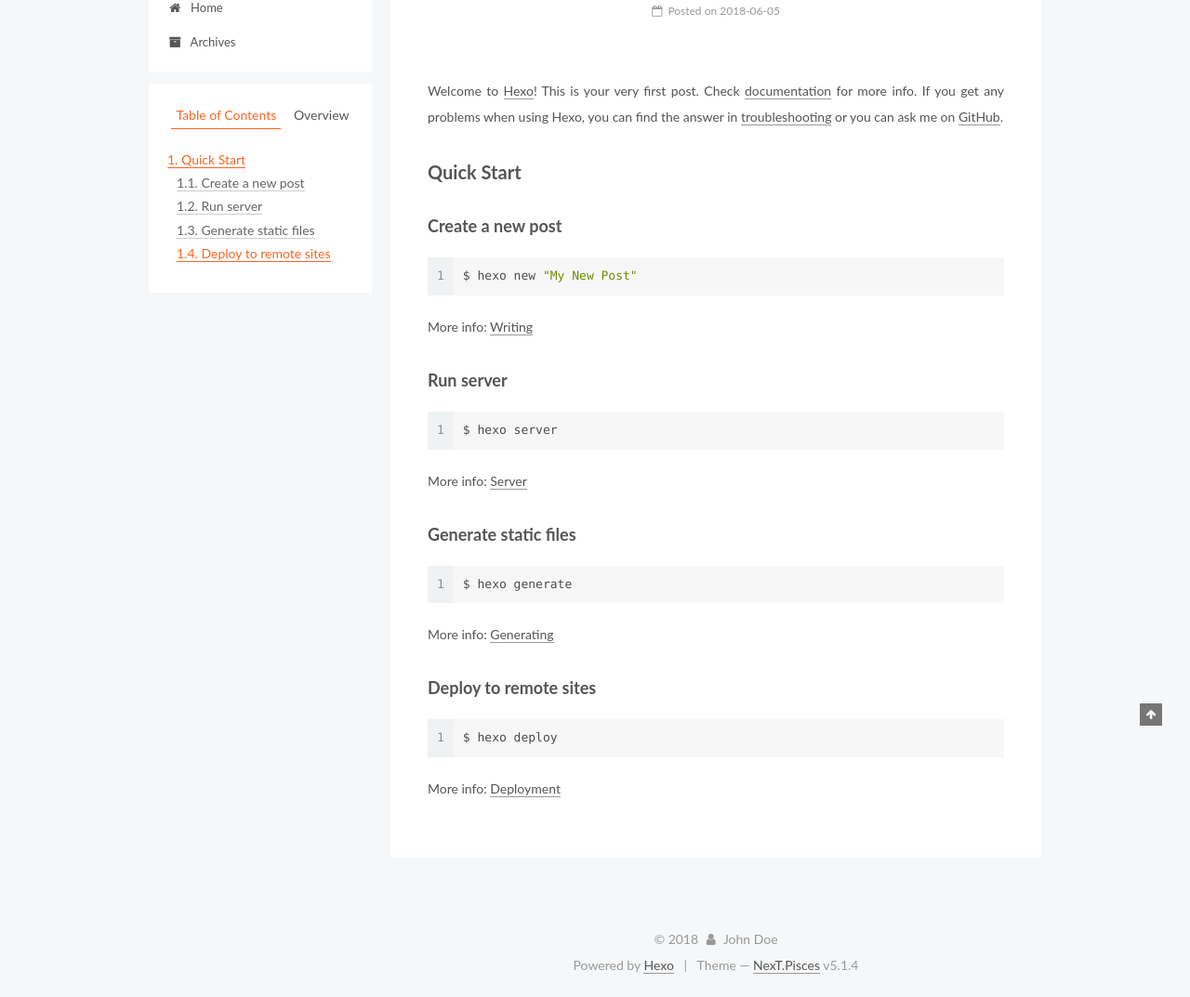
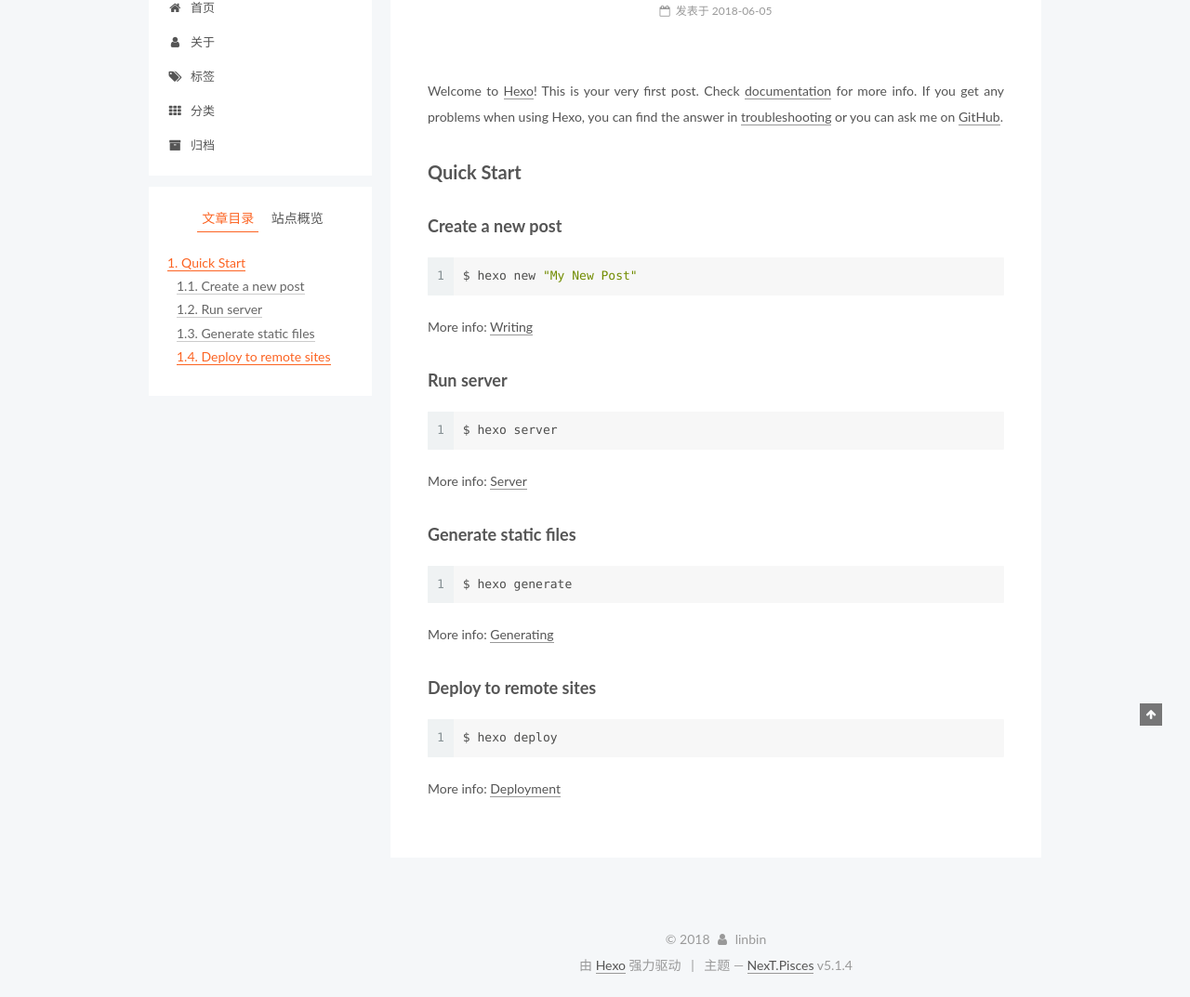
Before and after one commit to SANMUSeniors/SANMUSeniors.github.io, a plain HTML site: page 2018/06/05/hello-world/index.html in a window 1280 px wide. Shown: the part 119-1192 px from the top of the page at 93% size. Drawn offline with Linux system fonts and the light colour scheme.

Commit message:
Site updated: 2018-06-05 11:10:31

```diff
--- a/2018/06/05/hello-world/index.html
+++ b/2018/06/05/hello-world/index.html
@@ -5,7 +5,7 @@
 
 
 
-<html class="theme-next pisces use-motion" lang="">
+<html class="theme-next pisces use-motion" lang="zh-Hans">
 <head>
   <meta charset="UTF-8"/>
 <meta http-equiv="X-UA-Compatible" content="IE=edge" />
@@ -85,7 +85,7 @@
 <meta property="og:url" content="http://yoursite.com/2018/06/05/hello-world/index.html">
 <meta property="og:site_name" content="Hexo">
 <meta property="og:description" content="Welcome to Hexo! This is your very first post. Check documentation for more info. If you get any problems when using Hexo, you can find the answer in troubleshooting or you can ask me on GitHub. Quick">
-<meta property="og:locale" content="default">
+<meta property="og:locale" content="zh-Hans">
 <meta property="og:updated_time" content="2018-06-05T02:37:58.175Z">
 <meta name="twitter:card" content="summary">
 <meta name="twitter:title" content="Hello World">
@@ -105,7 +105,7 @@
     motion: {"enable":true,"async":false,"transition":{"post_block":"fadeIn","post_header":"slideDownIn","post_body":"slideDownIn","coll_header":"slideLeftIn","sidebar":"slideUpIn"}},
     duoshuo: {
       userId: '0',
-      author: 'Author'
+      author: '博主'
     },
     algolia: {
       applicationID: '',
@@ -137,7 +137,7 @@
 
 </head>
 
-<body itemscope itemtype="http://schema.org/WebPage" lang="default">
+<body itemscope itemtype="http://schema.org/WebPage" lang="zh-Hans">
 
 
 
@@ -185,7 +185,37 @@
 
               <i class="menu-item-icon fa fa-fw fa-home"></i> <br />
 
-            Home
+            首页
+          </a>
+        </li>
+
+
+        <li class="menu-item menu-item-about">
+          <a href="/about/" rel="section">
+
+              <i class="menu-item-icon fa fa-fw fa-user"></i> <br />
+
+            关于
+          </a>
+        </li>
+
+
+        <li class="menu-item menu-item-tags">
+          <a href="/tags/" rel="section">
+
+              <i class="menu-item-icon fa fa-fw fa-tags"></i> <br />
+
+            标签
+          </a>
+        </li>
+
+
+        <li class="menu-item menu-item-categories">
+          <a href="/categories/" rel="section">
+
+              <i class="menu-item-icon fa fa-fw fa-th"></i> <br />
+
+            分类
           </a>
         </li>
 
@@ -195,7 +225,7 @@
 
               <i class="menu-item-icon fa fa-fw fa-archive"></i> <br />
 
-            Archives
+            归档
           </a>
         </li>
 
@@ -235,7 +265,7 @@
     <link itemprop="mainEntityOfPage" href="http://yoursite.com/2018/06/05/hello-world/">
 
     <span hidden itemprop="author" itemscope itemtype="http://schema.org/Person">
-      <meta itemprop="name" content="John Doe">
+      <meta itemprop="name" content="linbin">
       <meta itemprop="description" content="">
       <meta itemprop="image" content="/images/avatar.gif">
     </span>
@@ -259,9 +289,9 @@
                 <i class="fa fa-calendar-o"></i>
               </span>
 
-                <span class="post-meta-item-text">Posted on</span>
+                <span class="post-meta-item-text">发表于</span>
 
-              <time title="Post created" itemprop="dateCreated datePublished" datetime="2018-06-05T10:37:58+08:00">
+              <time title="创建于" itemprop="dateCreated datePublished" datetime="2018-06-05T10:37:58+08:00">
                 2018-06-05
               </time>
 
@@ -378,10 +408,10 @@
 
         <ul class="sidebar-nav motion-element">
           <li class="sidebar-nav-toc sidebar-nav-active" data-target="post-toc-wrap">
-            Table of Contents
+            文章目录
           </li>
           <li class="sidebar-nav-overview" data-target="site-overview-wrap">
-            Overview
+            站点概览
           </li>
         </ul>
 
@@ -390,7 +420,7 @@
         <div class="site-overview">
           <div class="site-author motion-element" itemprop="author" itemscope itemtype="http://schema.org/Person">
 
-              <p class="site-author-name" itemprop="name">John Doe</p>
+              <p class="site-author-name" itemprop="name">linbin</p>
               <p class="site-description motion-element" itemprop="description"></p>
           </div>
 
@@ -402,7 +432,7 @@
                 <a href="/archives/">
 
                   <span class="site-state-item-count">1</span>
-                  <span class="site-state-item-name">posts</span>
+                  <span class="site-state-item-name">日志</span>
                 </a>
               </div>
 
@@ -462,13 +492,13 @@
   <span class="with-love">
     <i class="fa fa-user"></i>
   </span>
-  <span class="author" itemprop="copyrightHolder">John Doe</span>
+  <span class="author" itemprop="copyrightHolder">linbin</span>
 
 
 </div>
 
 
-  <div class="powered-by">Powered by <a class="theme-link" target="_blank" href="https://hexo.io">Hexo</a></div>
+  <div class="powered-by">由 <a class="theme-link" target="_blank" href="https://hexo.io">Hexo</a> 强力驱动</div>
 
 
 
@@ -476,7 +506,7 @@
 
 
 
-  <div class="theme-info">Theme &mdash; <a class="theme-link" target="_blank" href="https://github.com/iissnan/hexo-theme-next">NexT.Pisces</a> v5.1.4</div>
+  <div class="theme-info">主题 &mdash; <a class="theme-link" target="_blank" href="https://github.com/iissnan/hexo-theme-next">NexT.Pisces</a> v5.1.4</div>
 
 
 
--- a/css/main.css
+++ b/css/main.css
@@ -1823,7 +1823,7 @@ pre .javascript .function {
   width: 4px;
   height: 4px;
   border-radius: 50%;
-  background: #ff740f;
+  background: #dbe5ff;
 }
 .links-of-blogroll {
   font-size: 13px;
```
Also changed, not shown: archives/2018/06/index.html (+43 -13 lines), archives/2018/index.html (+43 -13 lines), archives/index.html (+43 -13 lines), index.html (+44 -14 lines).
